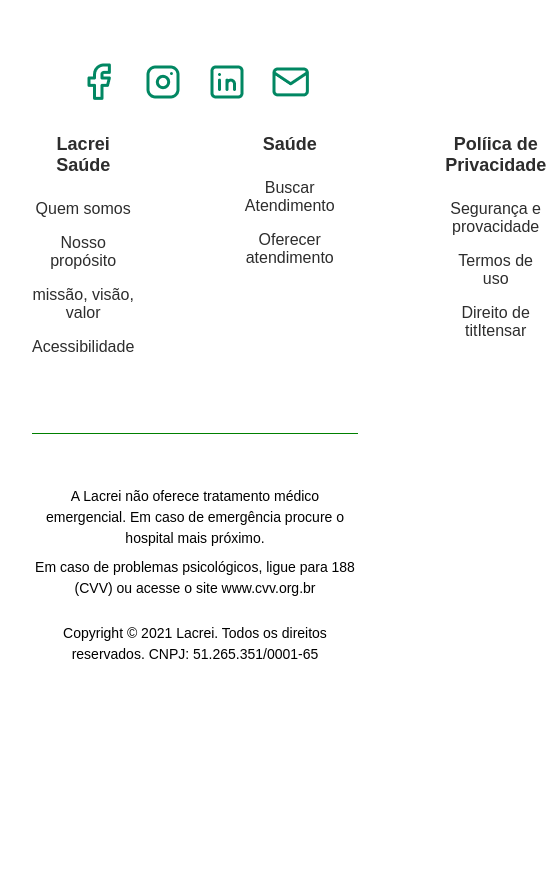
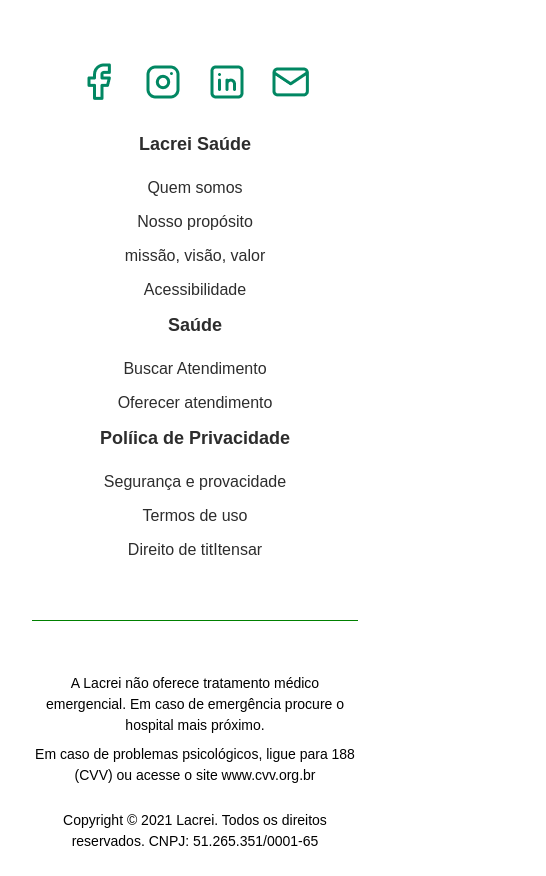
Before and after one commit to Jean-Carllo-Roseti/LS, a React (Create React App) app: page / in a window 390 px wide. Shown: the part 1243-2119 px from the top of the page, 546 px wide, since content can reach past the window. Before the commit the page ends 1932 px from the top, so only its background shows below. Built offline with nearby package versions, Linux system fonts and the light colour scheme; a web font is replaced by a local one.

Commit message:
responsividade finalizada.

```diff
--- a/src/components/footer/styles.ts
+++ b/src/components/footer/styles.ts
@@ -15,7 +15,7 @@
   justify-content: space-between;
   margin: 48px 0;
 
-  @media (max-width: 768px) {
+  @media (max-width: 1024px) {
     display: block;
   }
 `
@@ -28,7 +28,7 @@
     cursor: pointer;
   }
 
-  @media (max-width: 768px) {
+  @media (max-width: 1024px) {
     display: inline-flex;
   }
 `
@@ -44,8 +44,14 @@
   display: flex;
   gap: 110.5px;
 
+  @media (max-width: 1024px) {
+    margin-top: 24px;
+    justify-content: space-around;
+  }
+
   @media (max-width: 768px) {
     margin-top: 24px;
+    display: block;
   }
 `
 
@@ -93,7 +99,7 @@
   right: 0;
   top: 0;
 
-  @media (max-width: 768px) {
+  @media (max-width: 1024px) {
     display: none;
   }
 `
--- a/src/components/main/styles.ts
+++ b/src/components/main/styles.ts
@@ -6,6 +6,10 @@
 height: 492px;
 border-radius: 8px;
 margin-left: 226px;
+
+@media (max-width: 1024px) {
+  margin: 0;
+}
 
 @media (max-width: 768px) {
   width: 300px;
@@ -19,7 +23,7 @@
   display: flex;
   margin-bottom: 64px;
 
-  @media (max-width: 768px) {
+  @media (max-width: 1024px) {
     display: block;
   }
 `
--- a/src/styles.ts
+++ b/src/styles.ts
@@ -37,7 +37,7 @@
 body {
   padding: 0 162px;
 
-  @media (max-width: 768px) {
+  @media (max-width: 1024px) {
     text-align: center;
     padding: 0 32px;
   }
```
